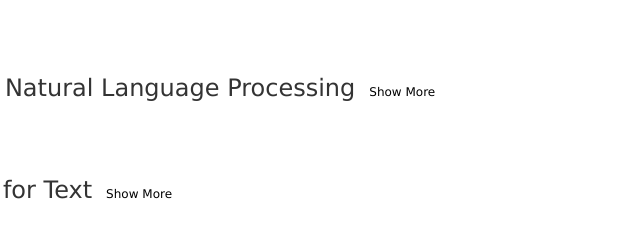
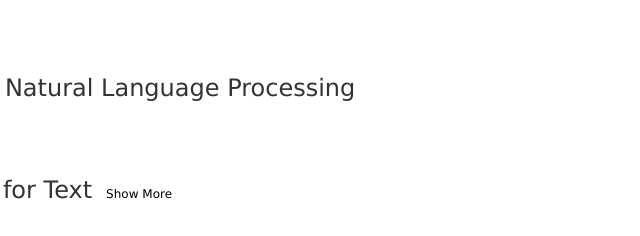
Before and after one commit to instituteofai/instituteofai.github.io, a Gatsby site: page /natural-language-processing in a window 1280 px wide. Shown: the part 217-453 px from the top of the page, 427-1067 px from the left. Built offline with nearby package versions, Linux system fonts and the light colour scheme; Gatsby itself is replaced by a stand-in of ours.

Commit message:
FIX show 'show more' link only when there are items to show

```diff
--- a/src/components/course-unit.js
+++ b/src/components/course-unit.js
@@ -15,12 +15,16 @@ export default class CourseUnit extends React.Component {
         <div className="">
           <span className="cu-num">{this.props.idx + 1}</span>
           <span className="cu-title">{this.props.unit.title}</span>
-          <button
-            className="cu-link"
-            onClick={() => {this.setState({ expanded: !this.state.expanded })}}
-          >
-            {this.state.expanded ? 'Show Less' : 'Show More'}
-          </button>
+          {this.props.unit.items && this.props.unit.items.length > 0 && (
+            <button
+              className="cu-link"
+              onClick={() => {
+                this.setState({ expanded: !this.state.expanded });
+              }}
+            >
+              {this.state.expanded ? 'Show Less' : 'Show More'}
+            </button>
+          )}
         </div>
         {this.state.expanded && (
           <div className="cu-body">
```
